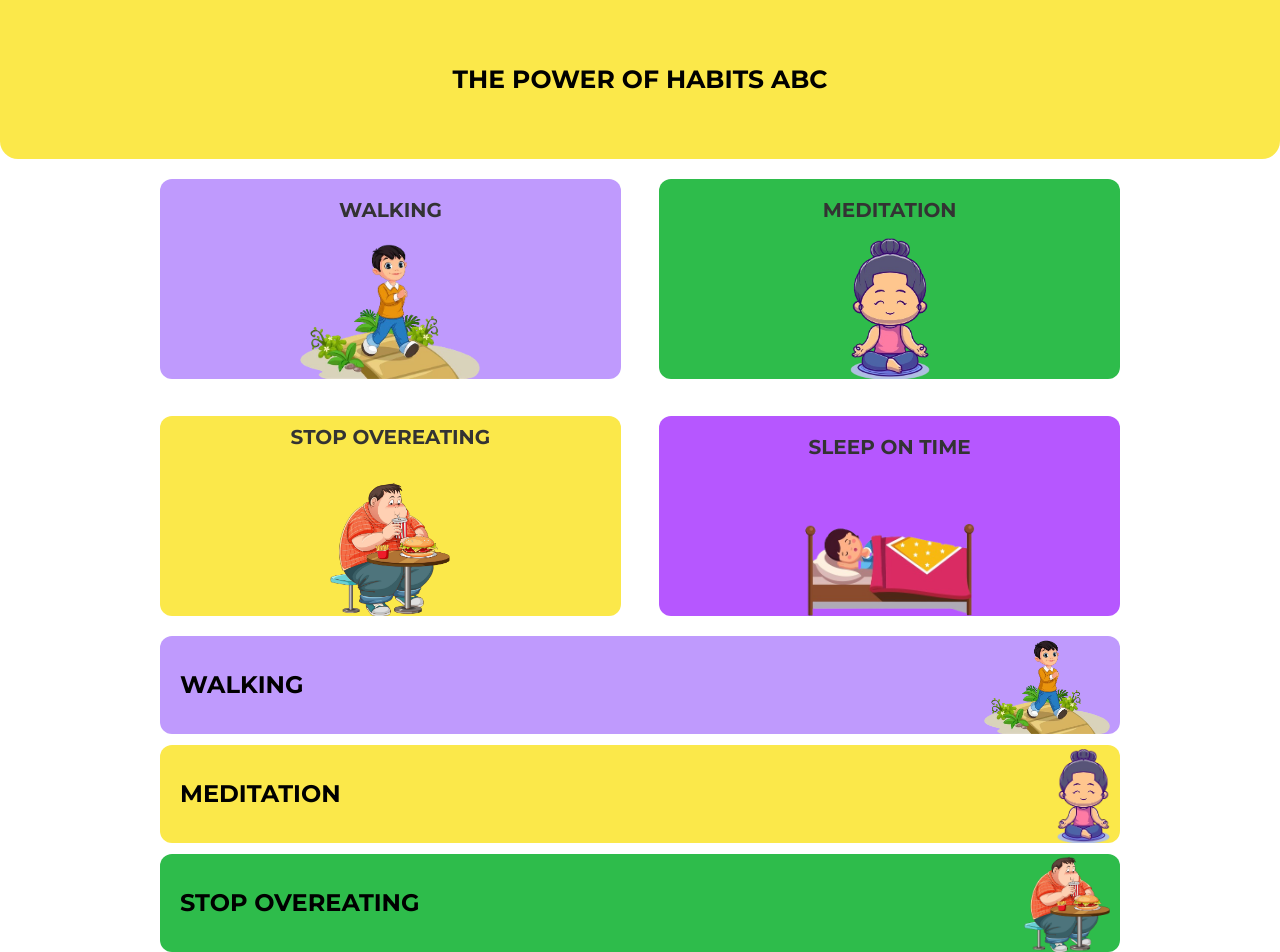
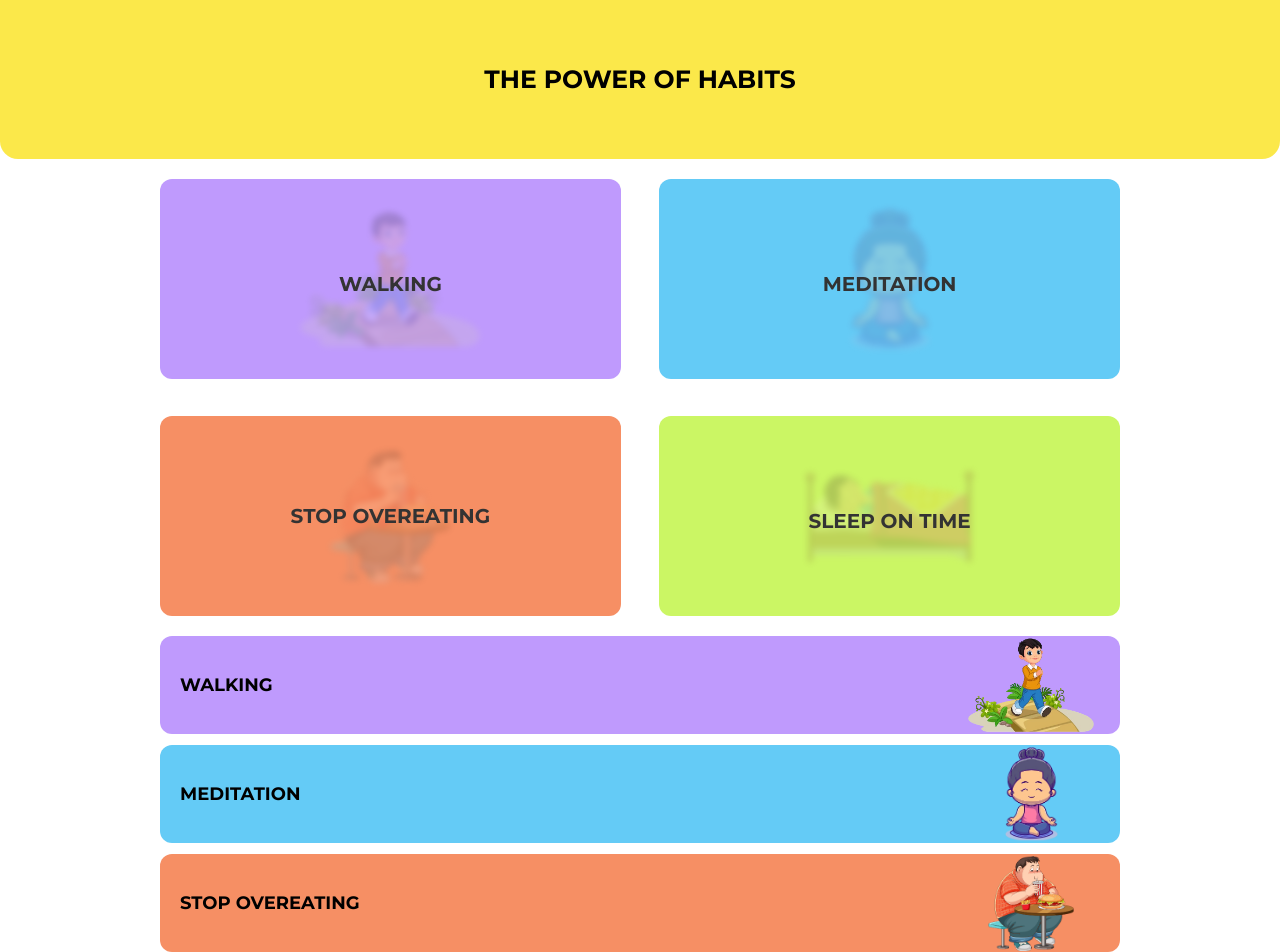
Before and after one commit to andy-engineer009/pwa-web-app, an Angular app: page /home in a window 1280 px wide. Shown: the top 952 px of the page. Built offline with nearby package versions, Linux system fonts and the light colour scheme.

Commit message:
new design

```diff
--- a/src/app/modules/main/home/home/home.component.html
+++ b/src/app/modules/main/home/home/home.component.html
@@ -4,7 +4,7 @@
  <div class="hero-section">
     <!-- <img src="../../../../../assets/img/brand-logo.svg" alt=""> -->
     <h1>
-        THE POWER OF HABITS ABC
+        THE POWER OF HABITS
     </h1>
  </div>
 
@@ -19,7 +19,7 @@
                 </h2>
                 <img src="../../../../../assets/img/walk.png" alt="">
             </div>
-            <div class="item overeating" style=" background: #FBE84A;">
+            <div class="item overeating" style=" background: #F68F64;">
                 <h2>
                     Stop Overeating
                 </h2>
@@ -27,13 +27,13 @@
             </div>
         </div>
         <div class="product-container --left">
-            <div class="item" style="background: #2EBC4B;">
+            <div class="item" style="background: #64CBF6;">
                 <h2>
                     Meditation
                 </h2>
                 <img src="../../../../../assets/img/meditation.png" alt="" width="80">
             </div>
-            <div class="item" style="background: #B657FF;">
+            <div class="item" style="background: #CBF664;">
                 <h2>
                     Sleep On Time
                 </h2>
@@ -59,19 +59,27 @@
 <div class="varient-two" style="margin-top: 20px;">
     <div class="item-card" style=" background: #BF9AFD;">
         <h2>Walking</h2>
+        <div class="bx">
         <img src="../../../../../assets/img/walk.png" alt="">
+        </div>
     </div>
-    <div class="item-card" style=" background: #FBE84A;">
+    <div class="item-card" style=" background: #64CBF6;">
         <h2>Meditation</h2>
-        <img src="../../../../../assets/img/meditation.png" alt="" width="53">
+        <div class="bx">
+            <img src="../../../../../assets/img/meditation.png" alt="" width="53">
+        </div>
     </div>
-    <div class="item-card" style=" background: #2EBC4B;">
+    <div class="item-card" style=" background: #F68F64;">
         <h2> Stop Overeating</h2>
-        <img src="../../../../../assets/img/overeating.png" alt="" width="86" >
+        <div class="bx">
+            <img src="../../../../../assets/img/overeating.png" alt="" width="86" >
+        </div>
     </div>
-    <div class="item-card" style=" background: #B657FF;">
+    <div class="item-card" style=" background: #CBF664;">
         <h2>sleep On Time</h2>
-        <img src="../../../../../assets/img/sleep.png" alt="" width="120">
+        <div class="bx">
+            <img src="../../../../../assets/img/sleep.png" alt="" width="120">
+        </div>
     </div>
 </div>
 </div>
--- a/src/app/modules/main/home/home/home.component.scss
+++ b/src/app/modules/main/home/home/home.component.scss
@@ -39,6 +39,9 @@ border-radius: 12px;
 font-size: 24px;
 position: relative;
 padding: 20px 10px 10px;
+display: flex;
+justify-content: center;
+align-items: center;
 &.overeating {
     padding-top: 10px;
  h2 {
@@ -51,17 +54,23 @@ padding: 20px 10px 10px;
 }
 img {
 position: absolute;
+top: 50%;
 bottom: 0;
 left: 0;
 right: 0;
 max-width: 180px;
 margin: 0px auto;
+transform: translateY(-50%);
+opacity: 0.2;
+filter: blur(3px);
 }
 h2 {
     font-size: 20px;
     font-weight: 700;
     text-align: center;
     text-transform: uppercase;
+    z-index: 1;
+    line-height: 1.5;
 }
 }
 
@@ -90,23 +99,32 @@ h2 {
 
 .item-card {
     height: 98px;
-    position: relative;
     border-radius: 12px;
     padding: 10px 20px;
     display: flex;
     align-items: center;
+    justify-content: space-between;
     margin-bottom: 11px;
     h2  {
         color: #000;
-        font-size: 24px;
+        font-size: 18px;
         font-weight: 700;
         text-transform: uppercase;
         z-index: 1;
     }
+    .bx {
+        height: 98px;
+        width: 138px;
+        position: relative;
+        text-align: center;
+    }
     img {
         position: absolute;
-        right: 10px;
-        bottom: 0;
         max-width: 126px;
+        right: 0;
+        left: 0;
+        margin: 0px auto;
+        top: 50%;
+        transform: translateY(-50%);
     }
 }
```
